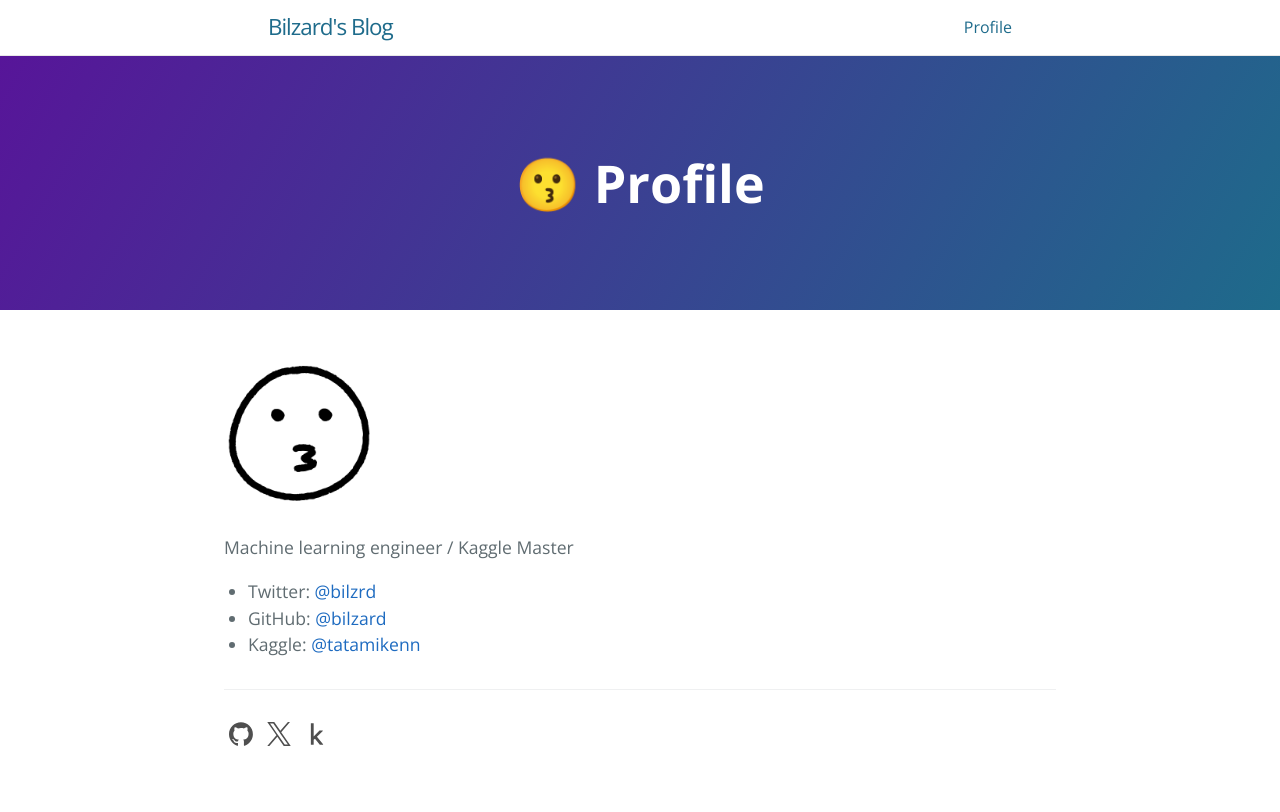
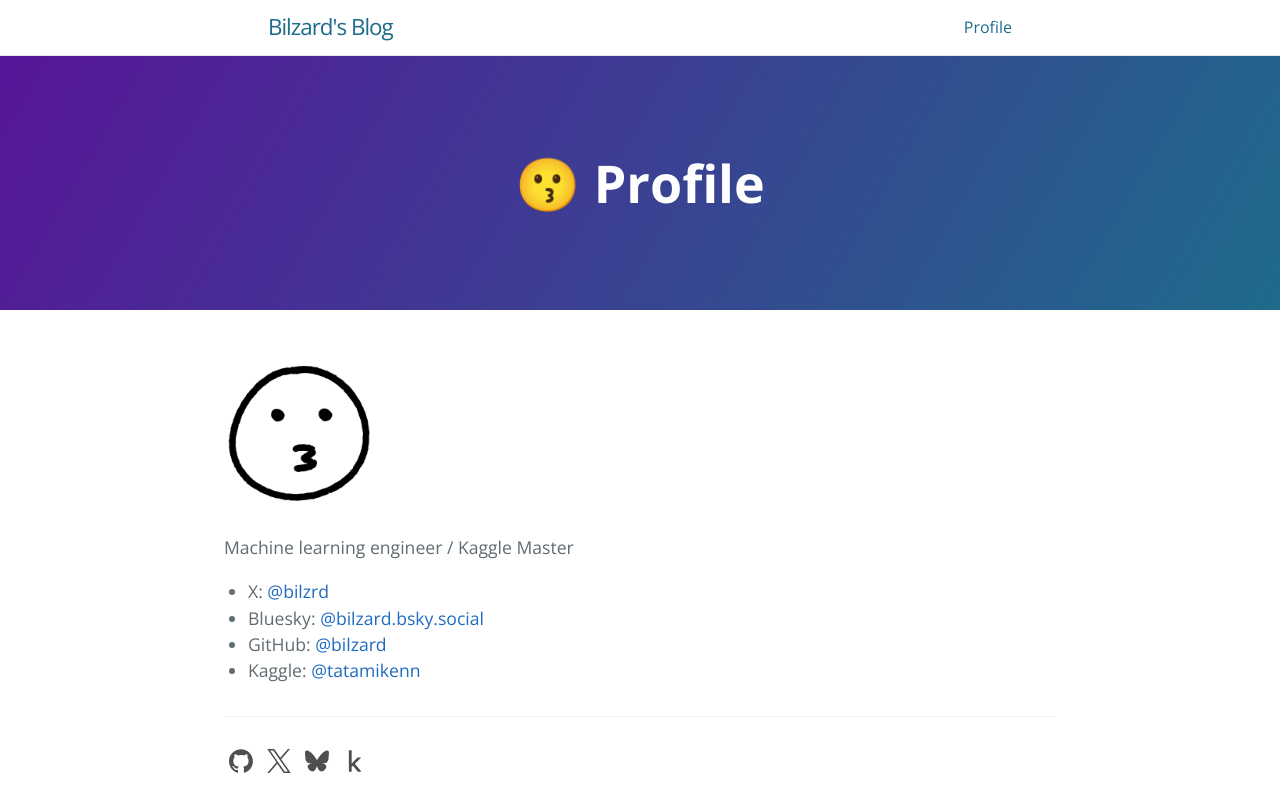
Before and after one commit to bilzard/bilzard.github.io, a Jekyll site: the page built from profile.md, in a window 1280 px wide. Shown: the top 812 px of the page. Built offline with Jekyll 4.4.1, drawn with Linux system fonts in a browser that asks for light colours; some of the changed lines change nothing that is shown.

Commit message:
blueskyのアカウントのリンクを追加

```diff
--- a/_config.yml
+++ b/_config.yml
@@ -59,6 +59,8 @@ github:
   owner_name: bilzard
   repository_url: null
   is_project_page: false
+bluesky:
+  username: bilzard.bsky.social
 kaggle:
   username: tatamikenn
 image: https://bilzard.github.io/assets/images/twitter_card_emoji_1120x600.png
--- a/_layouts/default.html
+++ b/_layouts/default.html
@@ -135,6 +135,15 @@
                     </a>
                 </span>
 
+                <!-- Bluesky icon -->
+                <span class="my-span-icon">
+                    <a href="https://bsky.app/profile/{{ site.bluesky.username }}" aria-label="{{ site.github.owner_name }}'s Bluesky" title="{{ site.github.owner_name }}'s Bluesky">
+                        <svg width="24" height="24" viewBox="0 0 568 501" fill="none" xmlns="http://www.w3.org/2000/svg">
+                            <path d="M123.121 33.6637C188.241 82.5526 258.281 181.681 284 234.873C309.719 181.681 379.759 82.5526 444.879 33.6637C491.866 -1.61183 568 -28.9064 568 57.9464C568 75.2916 558.055 203.659 552.222 224.501C531.947 296.954 458.067 315.434 392.347 304.249C507.222 323.8 536.444 388.56 473.333 453.32C353.473 576.312 301.061 422.461 287.631 383.039C285.169 375.812 284.017 372.431 284 375.306C283.983 372.431 282.831 375.812 280.369 383.039C266.939 422.461 214.527 576.312 94.6667 453.32C31.5556 388.56 60.7778 323.8 175.653 304.249C109.933 315.434 36.0535 296.954 15.7778 224.501C9.94525 203.659 0 75.2916 0 57.9464C0 -28.9064 76.1345 -1.61183 123.121 33.6637Z" fill="#4f4f4f"/>
+                        </svg>
+                    </a>
+                </span>
+
                 <!-- Kaggle icon -->
                 <span class="my-span-icon">
                     <a href="https://www.kaggle.com/{{ site.kaggle.username }}" aria-label="{{ site.github.owner_name }}'s Kaggle" title="{{ site.github.owner_name }}'s Kaggle">
--- a/profile.md
+++ b/profile.md
@@ -10,6 +10,7 @@ order: 0
 
 Machine learning engineer / Kaggle Master
 
-- Twitter: [@bilzrd](https://x.com/bilzrd)
-- GitHub: [@bilzard](https://github.com/bilzard)
-- Kaggle: [@tatamikenn](https://kaggle.com/tatamikenn)
+- X: [@{{ site.twitter.username }}](https://x.com/{{ site.twitter.username }})
+- Bluesky: [@{{ site.bluesky.username }}](https://bsky.app/profile/{{ site.bluesky.username }})
+- GitHub: [@{{ site.github.owner_name }}](https://github.com/{{ site.github.owner_name }})
+- Kaggle: [@{{ site.kaggle.username }}](https://kaggle.com/{{ site.kaggle.username }})
```
